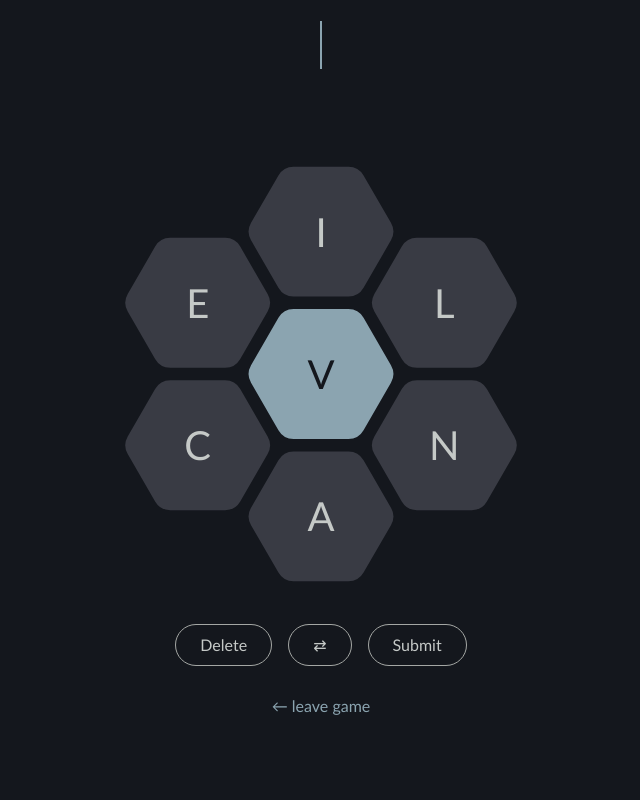
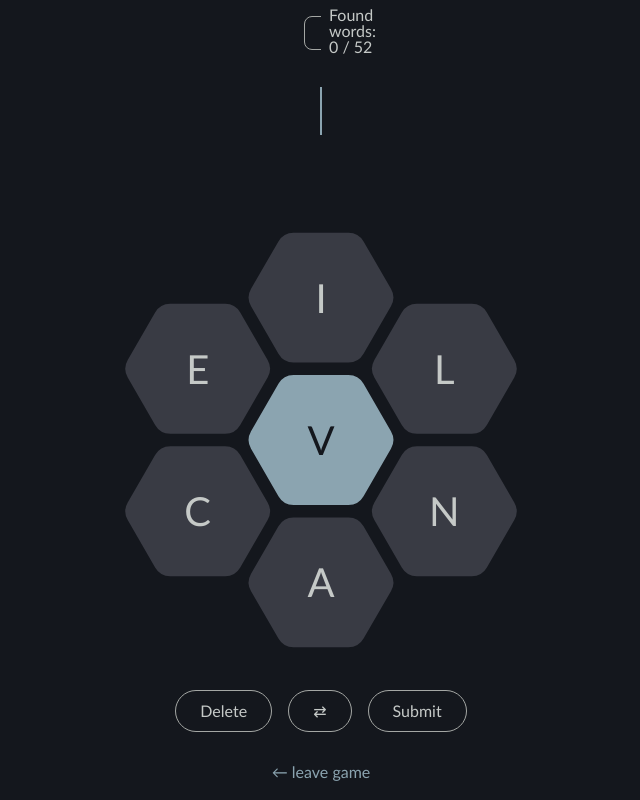
Before and after one commit to BobbyGerace/spelling-game, a plain HTML site: page public/index.html in a window 1280 px wide. Both pictures are taken after a click on the button "Random Game". Shown: the whole page, without its empty margins (319-959 px from the left). Drawn offline with Linux system fonts and the light colour scheme.

Commit message:
Added found words box

```diff
--- a/public/app.css
+++ b/public/app.css
@@ -5,6 +5,7 @@
 @import "./components/select-game/select-game.css";
 @import "./components/notifier/notifier.css";
 @import "./components/game/game.css";
+@import "./components/found-words/found-words.css";
 
 :root {
   --background: #14171d;
--- a/public/app.js
+++ b/public/app.js
@@ -4,12 +4,14 @@ import { LetterButtons } from "./components/letter-buttons/letter-buttons.js";
 import { InputField } from "./components/input-field/input-field.js";
 import { TitleAnimation } from "./components/title-animation/title-animation.js";
 import { Notifier } from "./components/notifier/notifier.js";
+import { FoundWords } from "./components/found-words/found-words.js";
 
 document.addEventListener("DOMContentLoaded", () => {
+  FoundWords.register();
+  LetterButtons.register();
+  InputField.register();
+  Notifier.register();
+  Game.register();
+  TitleAnimation.register();
   SelectGame.register();
-  Game.register();
-  InputField.register();
-  LetterButtons.register();
-  TitleAnimation.register();
-  Notifier.register();
 });
--- /dev/null
+++ b/public/components/found-words/found-words.css
@@ -0,0 +1,24 @@
+sg-found-words {
+  max-width: 100%;
+  display: flex;
+  flex-wrap: wrap;
+  gap: 8px;
+  line-height: 1em;
+  border: 1px solid var(--border);
+  border-radius: 8px;
+  padding: 16px;
+  margin-bottom: 32px;
+  position: relative;
+}
+
+.found-words__title {
+  position: absolute;
+  top: -18px;
+  background: var(--background);
+  padding: 8px;
+}
+
+.found-words__word.found-words__word--pangram {
+  color: var(--highlight);
+  font-weight: bold;
+}
--- /dev/null
+++ b/public/components/found-words/found-words.js
@@ -0,0 +1,54 @@
+import { classes } from "../../lib/classes.js";
+import { h } from "../../lib/h.js";
+
+export class FoundWords extends HTMLElement {
+  wordCount = 0;
+  title = h("div", { class: "found-words__title" });
+
+  connectedCallback() {
+    this.render();
+  }
+
+  get totalWords() {
+    return this.getAttribute("total-words");
+  }
+
+  render() {
+    this.appendChild(this.title);
+    this.update();
+  }
+
+  addWords(...args) {
+    for (const arg of args) {
+      const word = arg.toLowerCase();
+      this.prepend(
+        h(
+          "span",
+          {
+            class: classes("found-words__word", {
+              "found-words__word--pangram": this.isPangram(word),
+            }),
+          },
+          word,
+        ),
+      );
+
+      this.wordCount++;
+    }
+
+    this.update();
+  }
+
+  update() {
+    const titleText = `Found words: ${this.wordCount} / ${this.totalWords}`;
+    this.title.textContent = titleText;
+  }
+
+  isPangram(word) {
+    return new Set(word.split("")).size === 7;
+  }
+
+  static register() {
+    customElements.define("sg-found-words", FoundWords);
+  }
+}
--- a/public/components/game/game.js
+++ b/public/components/game/game.js
@@ -15,6 +15,12 @@ export class Game extends HTMLElement {
   }
 
   render() {
+    this.foundWords = h("sg-found-words", {
+      "total-words": this.model.words.length,
+    });
+    this.foundWords.addWords(...this.model.foundWords);
+    this.appendChild(this.foundWords);
+
     this.inputField = h("sg-input-field", {
       "central-letter": this.model.letters[0],
     });
@@ -73,6 +79,7 @@ export class Game extends HTMLElement {
 
     if (result.success) {
       this.inputField.happyClear();
+      this.foundWords.addWords(result.word);
     } else {
       this.inputField.sadClear();
     }
--- a/public/model.js
+++ b/public/model.js
@@ -49,6 +49,7 @@ export class Model {
         success: true,
         points: this.points(word),
         isPangram: this.isPangram(word),
+        word,
       };
     } else {
       result = {
```
Also changed, not shown: 1 other file.
